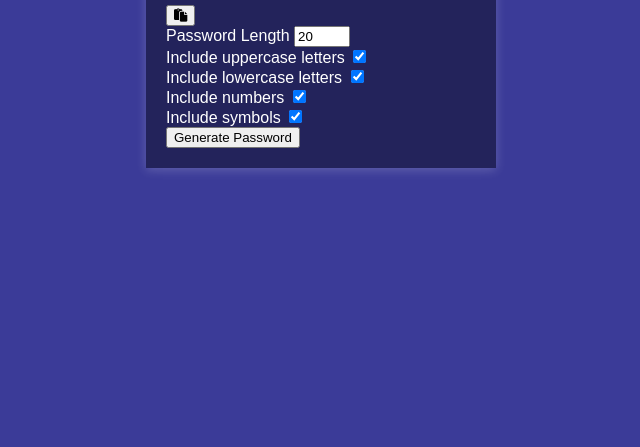
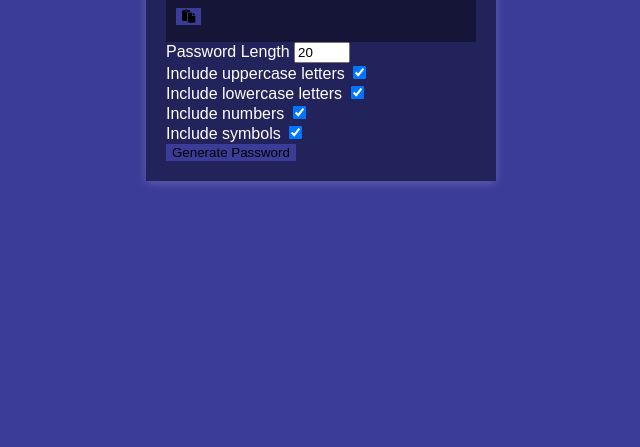
Before and after one commit to Archanach707/Password-Generator, a plain HTML site: page index.html in a window 1280 px wide. Shown: the part 353-800 px from the top of the page, without its empty margins (319-959 px from the left). Drawn offline with Linux system fonts and the light colour scheme; a web font is replaced by a local one.

Commit message:
Design part is progress way

```diff
--- a/assets/style.css
+++ b/assets/style.css
@@ -29,3 +29,27 @@ h2 {
   width: 350px;
   max-width: 100%;
 }
+
+.result-container {
+  background-color: rgba(0, 0, 0, 0.4);
+  display: flex;
+  justify-content: flex-start;
+  align-items: center;
+  position: relative;
+  font-size: 18px;
+  letter-spacing: 1px;
+  padding: 12px 10px;
+  height: 50px;
+  width: 100%;
+}
+
+.result-container #result {
+  word-wrap: break-word;
+  max-width: calc(100% 40px);
+}
+
+.btn {
+  border: none;
+  background-color: #3b3b98;
+
+}
--- a/index.html
+++ b/index.html
@@ -14,8 +14,8 @@
 <body>
   <div class="container">
     <h2>Password Generator</h2>
-    <div class="result-generator">
-      <span class="result"></span>
+    <div class="result-container">
+      <span id="result"></span>
       <button class="btn" id="clipboard">
         <i class="fas fa-clipboard"></i>
       </button>
```
